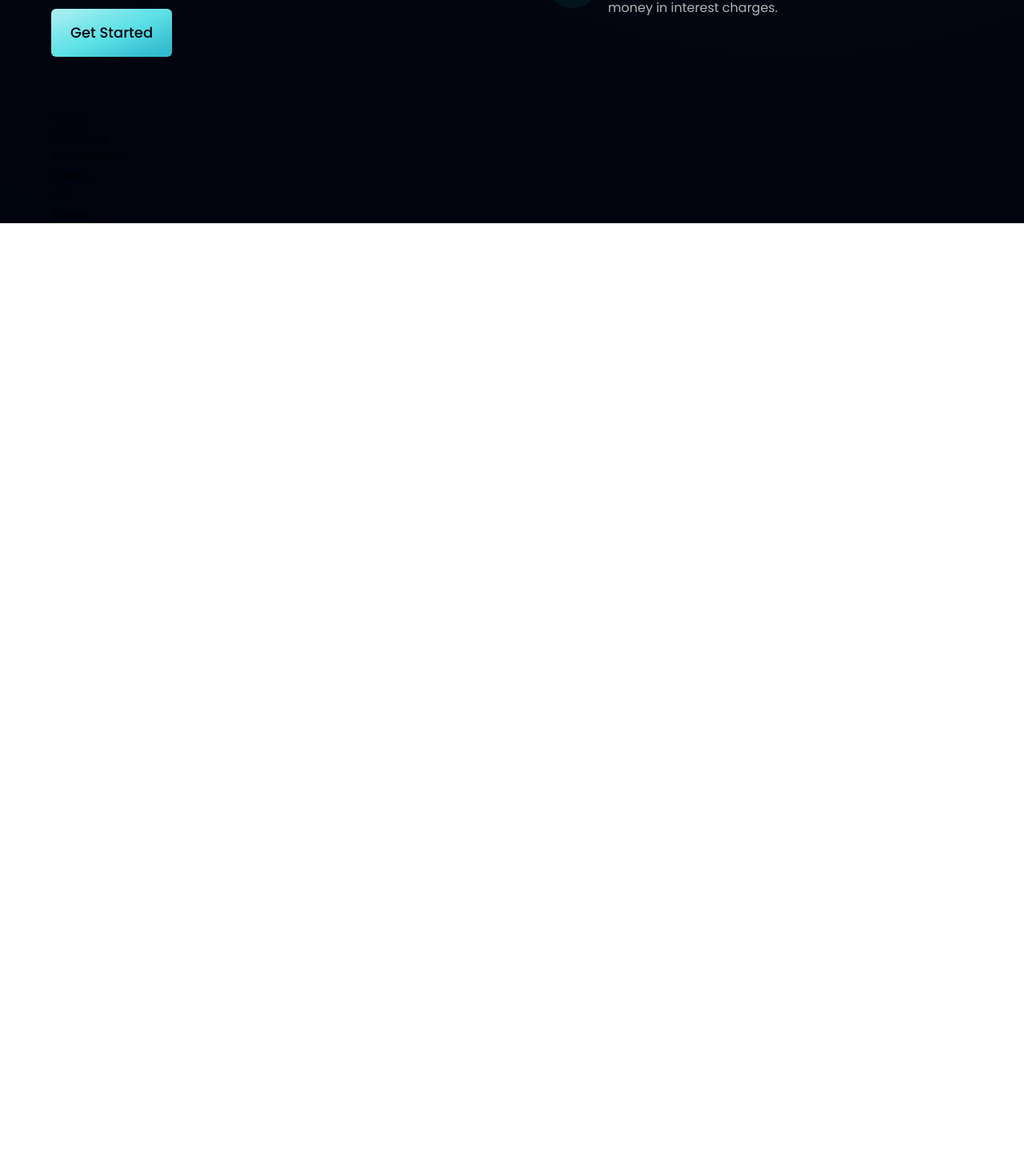
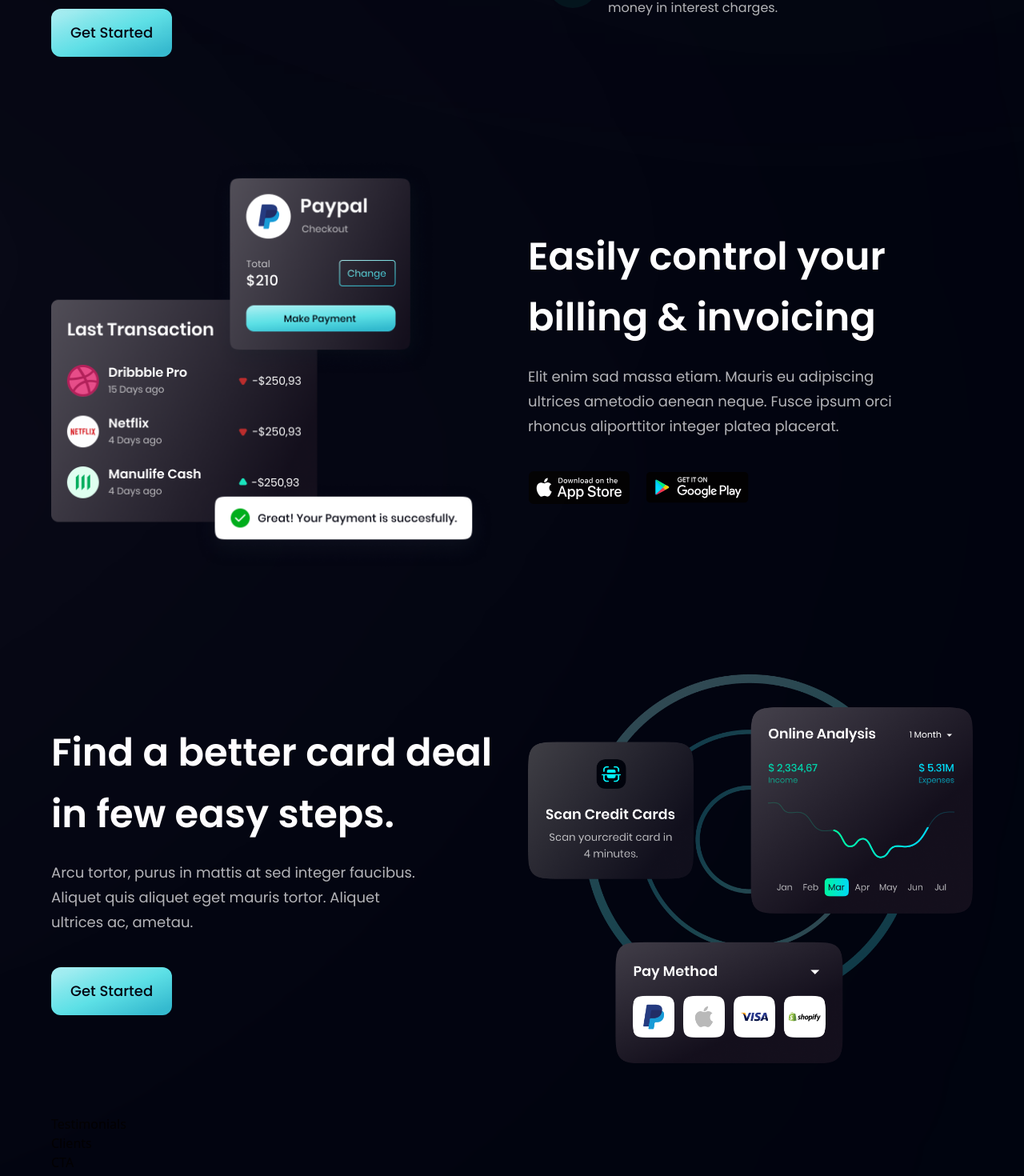
Before and after one commit to HizkiaReppi/hoo-bank, a React (Vite) app in the folder frontend/: page / in a window 1280 px wide. Shown: the part 1413-2883 px from the top of the page at 80% size. Before the commit the page ends 1692 px from the top, so only its background shows below. Built offline with nearby package versions, Linux system fonts and the light colour scheme.

Commit message:
Features: Billing Section & CardDeal Section

```diff
--- a/frontend/src/components/Billing.jsx
+++ b/frontend/src/components/Billing.jsx
@@ -1,7 +1,25 @@
-const Billing = () => {
-  return (
-    <div>Billing</div>
-  )
-}
+import { apple, bill, google } from "../assets"
+import styles, { layout } from "../style"
+
+const Billing = () => (
+  <section id="product" className={`${layout.sectionReverse}`}>
+    <div className={layout.sectionImgReverse}>
+      <img src={bill} alt="Billing" className="w-full h-full relative z-[5]" />
+      <div className="absolute z-[3] -left-1/2 top-0 w-1/2 h-1/2 rounded-full white__gradient" />
+      <div className="absolute z-0 -left-1/2 bottom-0 w-1/2 h-1/2 rounded-full pink__gradient" />
+    </div>
+    <div className={`${layout.sectionInfo}`}>
+      <h2 className={styles.heading2}>Easily control your <br className="sm:block hidden" /> billing & invoicing</h2>
+      <p className={`${styles.paragraph} max-w-[470px] mt-5`}>
+        Elit enim sad massa etiam. Mauris eu adipiscing ultrices ametodio aenean neque. Fusce ipsum orci rhoncus aliporttitor integer platea placerat.
+      </p>
+      <div className="flex flex-row flex-wrap sm:mt-10 mt-6">
+        <img src={apple} alt="App Store" className="w-32 h-[42px] object-contain cursor-pointer mr-5" />
+        <img src={google} alt="Google Play" className="w-32 h-[42px] object-contain cursor-pointer" />
+      </div>
+    </div>
+  </section>
+)
+
 
 export default Billing
--- a/frontend/src/components/Button.jsx
+++ b/frontend/src/components/Button.jsx
@@ -1,6 +1,6 @@
 const Button = ({ styles }) => {
   return (
-    <button type="button" className={`py-4 px-6 bg-blue-gradient font-poppins font-medium text-lg text-primary outline-none rounded-md ${styles}`}>
+    <button type="button" className={`py-4 px-6 bg-blue-gradient font-poppins font-medium text-lg text-primary outline-none rounded-xl ${styles}`}>
       Get Started
     </button>
   )
--- a/frontend/src/components/CardDeal.jsx
+++ b/frontend/src/components/CardDeal.jsx
@@ -1,7 +1,19 @@
-const CardDeal = () => {
-  return (
-    <div>CardDeal</div>
-  )
-}
+import { card } from "../assets"
+import styles, { layout } from '../style'
+import Button from "./Button"
+
+const CardDeal = () => (
+  <section className={layout.section}>
+    <div className={layout.sectionInfo}>
+      <h2 className={styles.heading2}>Find a better card deal <br className="sm:block hidden" /> in few easy steps.</h2>
+      <p className={`${styles.paragraph} max-w-[470px] mt-5`}>Arcu tortor, purus in mattis at sed integer faucibus. Aliquet quis aliquet eget mauris tortor. Aliquet ultrices ac, ametau.</p>
+      <Button styles="mt-10" />
+    </div>
+    <div className={layout.sectionImg}>
+      <img src={card} alt="Card" className="w-full h-full" />
+    </div>
+  </section>
+)
+
 
 export default CardDeal
```
